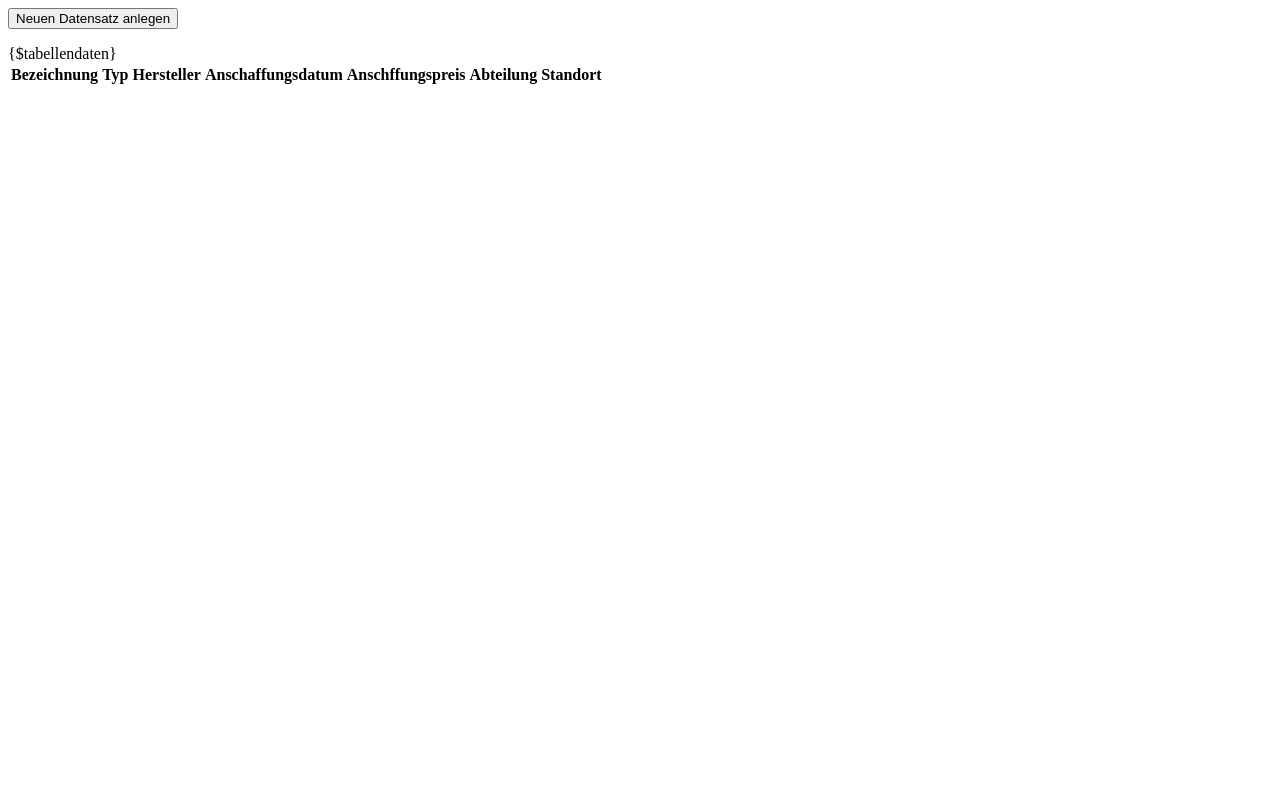
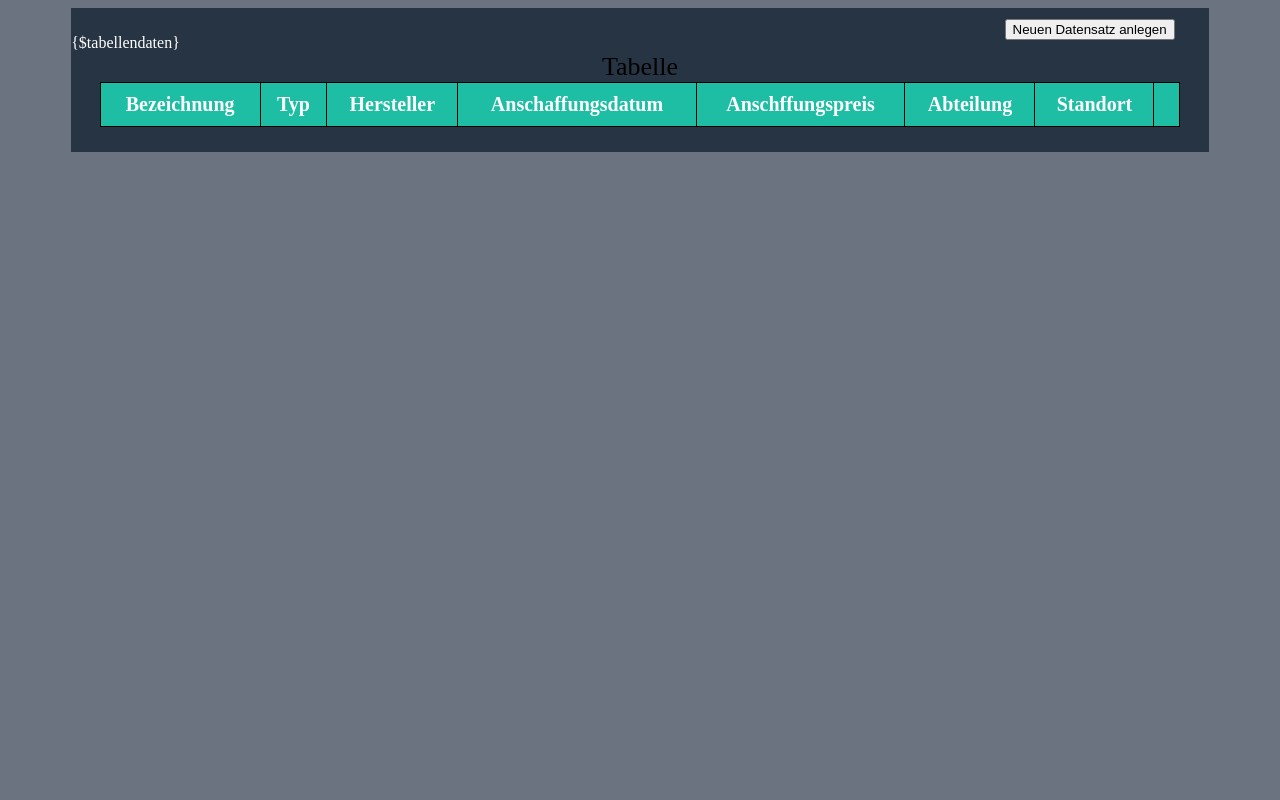
Before and after one commit to IT232/ProjektArbeitLJ1, a Python web app: template Inventurprogramm/templates/table_template.html in a window 1280 px wide. Run offline with Jinja, Linux system fonts and the light colour scheme; the template is opened without the code that fills it, so the values that code supplies are empty.

Commit message:
CSS geschrieben

```diff
--- a/Inventurprogramm/templates/table_template.html
+++ b/Inventurprogramm/templates/table_template.html
@@ -3,20 +3,67 @@
     <meta charset="UTF-8">
     <title>Inventar</title>
     <style>
+        .website{
+            background-color: #273443;
+            height: max-content;
+            position: relative;
+            width: 90%;
+            margin-right: 5%;
+            margin-left: 5%;
+            padding-top: 0.6em;
+            padding-bottom: 0.6em;
+        }
+        body{
+            background-color: #6B7280;
+            color: #ffffff;
+        }
+        caption{
+            color: black;
+            font-size: 26px;
+        }
+        table{
+            border-collapse: collapse;
+            width: 95%;
+            margin: auto;
+            top: 4em;
+        }
+        th{
+            border: 1px solid black;
+            background-color: #1EBEA5;
+            padding: 10px;
+            font-size: 20px;
+        }
+        tr:nth-child(2n){
+            background-color: #6B7280;
+        }
+        tr:hover{
+            background-color: #1d4e89;
+        }
+        td{
+            border: 1px solid black;
+            padding: 5px;
+            font-size: 15px;
+        }
+        .new_record{
+            position: absolute;
+            right: 3%;
+            top: 0.8em;
+        }
     </style>
 </head>
 
 
 <body>
-
-<div>
+<div class="website">
     <form action="new_data.py" method="post">
-        <button type="submit" value="new_data">Neuen Datensatz anlegen</button>
+        <button type="submit" value="new_data" class="new_record">Neuen Datensatz anlegen</button>
     </form>
 
     <form>
         <div>
             <table>
+                <caption>Tabelle</caption>
+                <tr>
                     <thead>
                         <th>Bezeichnung</th>
                         <th>Typ</th>
@@ -25,7 +72,9 @@
                         <th>Anschffungspreis</th>
                         <th>Abteilung</th>
                         <th>Standort</th>
+                        <th></th>
                     </thead>
+                </tr>
                 <tbody>
                     {$tabellendaten}
                 </tbody>
```
Lines whose indentation alone changed are shown as unchanged.
